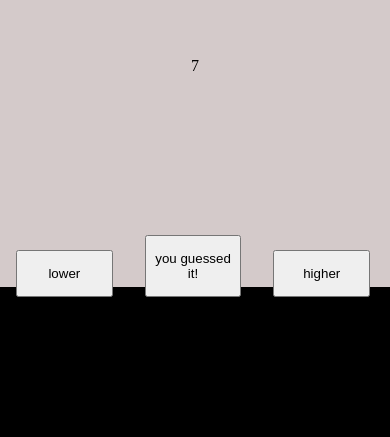
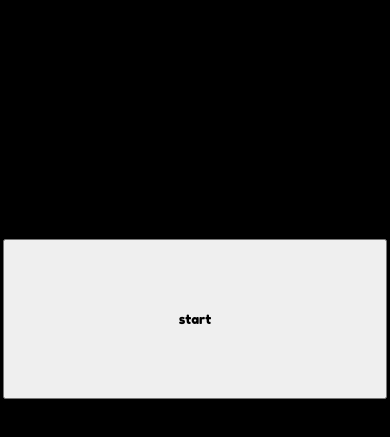
Before and after one commit to CynxYT/bubble-guesser, a React (Create React App) app: page / in a window 390 px wide. Shown: the part 103-540 px from the top of the page. Built offline with nearby package versions, Linux system fonts and the light colour scheme.

Commit message:
+ Basic setup + mobile friendly

```diff
--- a/public/index.html
+++ b/public/index.html
@@ -24,6 +24,9 @@
       work correctly both with client-side routing and a non-root public URL.
       Learn how to configure a non-root public URL by running `npm run build`.
     -->
+    <link rel="preconnect" href="https://fonts.googleapis.com">
+    <link rel="preconnect" href="https://fonts.gstatic.com" crossorigin>
+    <link href="https://fonts.googleapis.com/css2?family=Fredoka+One&display=swap" rel="stylesheet">
     <title>Lil Game</title>
   </head>
   <body>
--- a/src/App.tsx
+++ b/src/App.tsx
@@ -1,13 +1,16 @@
-import React from 'react';
 import { Router, Route, Switch } from "react-router-dom";
-import logo from './logo.svg';
 import history from './hooks/useHistory';
 import './App.css';
 import Home from './pages/home';
+import Preloader from "./components/Preloader";
+import Cursor from "./components/Cursor";
 
 function App() {
+
   return (
       <>
+        <Cursor/>
+        <Preloader/>
         <Router history={history}>
             <Switch>
                 <Route path="/" component={Home}/>
--- a/src/Styles/Styles.scss
+++ b/src/Styles/Styles.scss
@@ -1,5 +1,5 @@
 @import "_variables.scss";
 @import "_home.scss";
-
-
+@import "_preloader.scss";
+@import "_cursor.scss";
 @import "_general.scss"
--- /dev/null
+++ b/src/Styles/_cursor.scss
@@ -0,0 +1,27 @@
+
+
+.custom-cursor {
+    height: 0.5rem;
+    width: 0.5rem;
+    margin: 4.75rem;
+    border-radius: 50%;
+    pointer-events: none;
+    position: fixed;
+    top: 0;
+    left: 0;
+    z-index: 6;
+}
+
+.cursor-pointer {
+    background-color: black;
+}
+
+.cursor-ring {
+    height: 5rem;
+    width: 5rem;
+    margin: 2.5rem;
+    transition: transform cubic-bezier(0.005, 0.008, 0.02, 0.999) 1s;
+    border: solid 0.5px black;
+    left: -0.25px;
+    top: -0.25px;
+}
--- a/src/Styles/_general.scss
+++ b/src/Styles/_general.scss
@@ -9,6 +9,15 @@ body {
     background-color: black;
 }
 
+p {
+    font-family: 'Fredoka One', cursive;
+}
+
+h1 {
+    font-family: 'Fredoka One', cursive;
+    font-size: 6rem;
+}
+
 * {
     -ms-overflow-style: none;  /* IE and Edge */
     scrollbar-width: none;  /* Firefox */
--- a/src/Styles/_home.scss
+++ b/src/Styles/_home.scss
@@ -1,28 +1,83 @@
 
 .home-container {
-    width: 100vw;
-    height: 100vw;
     background-color: #d4caca;
 }
 
 .guess-int-container {
-    height: 40vh;
+    height: 60vh;
     width: 100vw;
     display: flex;
     justify-content: center;
     align-items: center;
 }
 
+.guess-int {
+    height: 45vh;
+    width: calc(100vw - 35vh);
+    background-color: white;
+    border-radius: 1rem;
+    border: solid 3px black;
+    box-shadow: 0.5rem 0.5rem black;
+
+    display: flex;
+    justify-content: center;
+    align-items: center;
+}
+
 .button-section {
-    height: 60vh;
-    width: 100vw;
+    height: calc(40vh - 5rem);
+    // margin-top: 5rem;
+    padding-bottom: 5rem;
+    display: grid;
+    grid-auto-flow: column;
+
+    .button-inner-section {
+        width: calc(100vw / 3);
+        display: flex;
+        align-items: center;
+        justify-content: center;
+    }
 
     button {
-        width: calc(33vw - 2rem);
-        margin: 0 1rem;
+        height: 9rem;
+        width: 20rem;
+        border-radius: 1rem;
+        border: solid 3px black;
+        margin: 0 auto;
+        font-size: 1.5rem;
+        box-shadow: 0.5rem 0.5rem black;
+    }
+
+}
+
+.red-button-section {
+    display: grid !important;
+    height: 12rem;
+    // margin-right: 12vw;
+
+    div {
+        height: 6rem;
+        width: 6rem;
+        border-radius: 50%;
+        background-color: red;
+        border: solid 3px black;
+        box-shadow: 0.2rem 0.2rem black;
+        display: flex;
+        justify-content: center;
+        align-items: center;
+        margin: 0;
+        margin-right: 10rem;
+
+        p {
+            margin: 0;
+        }
+    }
+
+    .top-red {
+        margin-right: 0;
+        margin-left: 10rem;
     }
 }
-
 
 .information-button {
     height: 4rem;
@@ -32,5 +87,194 @@
     bottom: 1rem;
     border: none;
     border-radius: 50%;
-    background-color: transparent;
+    background-color: white;
+    border: solid 3px black;
+    box-shadow: 0.2rem 0.2rem black;
+
+    p {
+        font-size: 1.2rem;
+        margin: 0;
+    }
 }
+
+
+.info-tab-container {
+
+    .info-tab {
+        position: fixed;
+        top: 6rem;
+        left: 6rem;
+        height: calc(100vh - 12rem);
+        width: calc(100vw - 12rem);
+        background-color: white;
+        opacity: 0;
+        pointer-events: none;
+        border-radius: 1rem;
+        z-index: 4;
+
+        .exit-button {
+            height: 4rem;
+            width: 4rem;
+            position: fixed;
+            top: 6rem;
+            right: 6rem;
+
+            div {
+                height: 2px;
+                width: 2.5rem;
+                background-color: black;
+            }
+
+            :first-child {
+                transform: translate(calc(0.75rem - 1px), 2rem) rotate(45deg);
+            }
+
+            :last-child {
+                transform: translate(calc(0.75rem - 1px), calc(2rem - 2px)) rotate(-45deg);
+            }
+        }
+
+    }
+
+    .back-cover {
+        z-index: 3;
+        position: fixed;
+        top: 0;
+        left: 0;
+        height: 100vh;
+        width: 100vw;
+        background-color: transparentize($color: #000000, $amount: 0.4);
+        opacity: 0;
+        pointer-events: none;
+    }
+}
+
+
+.show-info-tab {
+    .info-tab {
+        opacity: 1;
+        pointer-events: initial;
+    }
+
+    .back-cover {
+        opacity: 1;
+        pointer-events: initial;
+    }
+}
+
+.socials-tab {
+    height: 16rem;
+    width: 4rem;
+    position: fixed;
+    display: grid;
+    top: 1rem;
+    left: 1rem;
+
+    div {
+        height: 4rem;
+        width: 4rem;
+        border-radius: 0.75rem;
+        background-color: white;
+        border: solid 3px black;
+        box-shadow: 0.2rem 0.2rem black;
+    }
+}
+
+.start-tab {
+    height: 100vh;
+    width: 100vw;
+    position: fixed;
+    top: 0;
+    left: 0;
+    background-color: black;
+    display: flex;
+    justify-content: center;
+    align-items: center;
+
+    button {
+        height: 10rem;
+        width: 24rem;
+    }
+}
+
+
+@media (max-width: 1200px) {
+    .guess-int {
+        width: 90vw;
+    }
+}
+
+@media (max-width: 1000px) {
+    .button-inner-section {
+        position: fixed;
+        width: 50vw !important;
+        display: flex;
+        justify-content: center;
+        align-items: center;
+
+        button {
+            width: 40vw;
+        }
+    }
+
+    .lower-section {
+        left: 0;
+        bottom: 20vh;
+        height: 20vh;
+    }
+
+    .higher-section {
+        left: 0;
+        bottom: 0;
+        height: 20vh;
+    }
+
+    .red-section {
+        right: 0;
+        bottom: 0;
+        height: 40vh;
+    }
+}
+
+
+
+@media (max-width: 800px) {
+    .guess-int-container {
+        height: 45vh;
+    }
+
+    .guess-int {
+        height: 40vh;
+    }
+
+    .button-section {
+        height: 55vh;
+        padding: 0;
+    }
+
+    .button-inner-section {
+        height: calc(55vh / 2);
+    }
+
+    .lower-section {
+        left: 0;
+        top: 45vh;
+        bottom: unset;
+        height: 20vh;
+    }
+
+    .higher-section {
+        left: 50vw;
+        top: 45vh;
+        bottom: initial;
+        height: 20vh;
+    }
+
+    .red-section {
+        right: 0;
+        top: 70vh !important;
+        bottom: initial;
+        height: 25vh;
+        width: 100vw !important;
+    }
+}
--- /dev/null
+++ b/src/Styles/_preloader.scss
@@ -0,0 +1,9 @@
+.preloader {
+    height: 100vh;
+    width: 100vw;
+    background-color: black;
+    position: fixed;
+    top: 0;
+    left: 0;
+    z-index: 5;
+}
--- /dev/null
+++ b/src/components/Cursor.tsx
@@ -0,0 +1,22 @@
+import React from "react";
+
+
+
+
+export default function Cursor() {
+
+    document.onmousemove = (event) => {
+        let docs = (document.querySelectorAll(".custom-cursor") as NodeListOf<HTMLElement>);
+
+        docs.forEach((x) => {
+            x.style.transform = "translate(calc(" + event.pageX + "px - 5rem), calc(" + event.pageY + "px - 5rem))";
+        })
+    }
+
+    return(
+        <>
+            <div className="custom-cursor cursor-pointer"/>
+            <div className="custom-cursor cursor-ring"/>
+        </>
+    );
+}
--- /dev/null
+++ b/src/components/Preloader.tsx
@@ -0,0 +1,26 @@
+import React, { useEffect, useState } from "react";
+
+
+
+export default function Preloader() {
+
+    const [initial, setInitial] = useState(true);
+
+    useEffect(() => {
+        if (initial) return;
+
+        setTimeout(() => {
+            (document.querySelector(".preloader") as HTMLElement).style.display = "none";
+        }, 3000);
+    },[initial]);
+
+    useEffect(() => {
+        setInitial(false);
+    },[]);
+
+    return(
+        <div className="preloader">
+
+        </div>
+    );
+}
--- a/src/pages/home.tsx
+++ b/src/pages/home.tsx
@@ -1,14 +1,24 @@
-import React, { useState } from "react";
+import React, { useEffect, useState } from "react";
 
 
 
 
 export default function Home() {
 
-    const[guessInt, setGuess] = useState(7);
+    const[guessInt, setGuess] = useState(Math.floor(Math.random() * 100));
     const[min, setMin] = useState(0);
     const[max, setMax] = useState(100);
     const[guessCount, setCount] = useState(0);
+    const[showInfo, setInfo] = useState(false);
+    const[infoClasses, setInfoClasses] = useState("info-tab-container");
+
+    useEffect(() => {
+        if (!showInfo) {
+            setInfoClasses("info-tab-container");
+        } else {
+            setInfoClasses("info-tab-container show-info-tab");
+        }
+    }, [showInfo]);
 
     function guessLower() {
         let newMax = guessInt - 1;
@@ -27,27 +37,69 @@ export default function Home() {
 
     function correctGuess() {
         alert("ayye I did it! - took me " + guessCount + " guesses.");
-        setGuess(0);
+        setGuess(Math.floor(Math.random() * 100));
         setMin(0)
         setMax(100);
         setCount(0);
+        let doc = (document.querySelector(".start-tab") as HTMLElement);
+        doc.style.display = "flex";
+    }
+
+    function startGame() {
+        let doc = (document.querySelector(".start-tab") as HTMLElement);
+        doc.style.display = "none";
     }
 
     return(
         <div className="home-container">
             <div className="guess-int-container">
-                <p>{guessInt}</p>
+                <div className="guess-int">
+                    <h1>{guessInt}</h1>
+                </div>
             </div>
 
             <div className="button-section">
-                {/* <button><p>Way lower</p></button> */}
-                <button onClick={guessLower}><p>lower</p></button>
-                <button onClick={correctGuess}><p>you guessed it!</p></button>
-                <button onClick={guessHigher}><p>higher</p></button>
-                {/* <button><p>Way higher</p></button> */}
+                <div className="button-inner-section lower-section">
+                    <button onClick={guessLower}><p>LOWER</p></button>
+                </div>
+
+                <div className="button-inner-section red-section">
+                    <div  className="red-button-section">
+                        <div className="top-red"><p>{"<-"}</p></div>
+                        <div onClick={correctGuess}><p>DONE!</p></div>
+                    </div>
+                </div>
+
+                <div className="button-inner-section higher-section">
+                    <button onClick={guessHigher}><p>HIGHER</p></button>
+                </div>
             </div>
 
-            <button className="information-button">i</button>
+
+
+            <button className="information-button" onClick={() => setInfo(true)}><p>i</p></button>
+
+            <div className={infoClasses}>
+                <div className="info-tab">
+                    <div className="exit-button" onClick={() => setInfo(false)}><div/><div/></div>
+                    <p>
+                        long text
+                    </p>
+                    <p>developed by cynx</p>
+                </div>
+
+                <div className="back-cover"/>
+            </div>
+
+            <div className="start-tab">
+                <button className="start-button" onClick={() => startGame()}><p>start</p></button>
+            </div>
+
+            {/* <div className="socials-tab">
+                <div/>
+                <div/>
+                <div/>
+            </div> */}
         </div>
     );
 }
```
Also changed, not shown: 1 other file (tests, documents, lock files or other folders).
